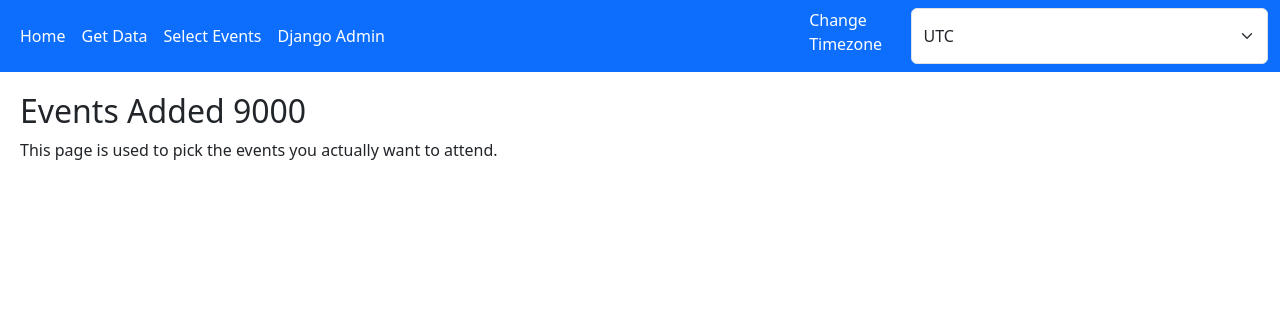
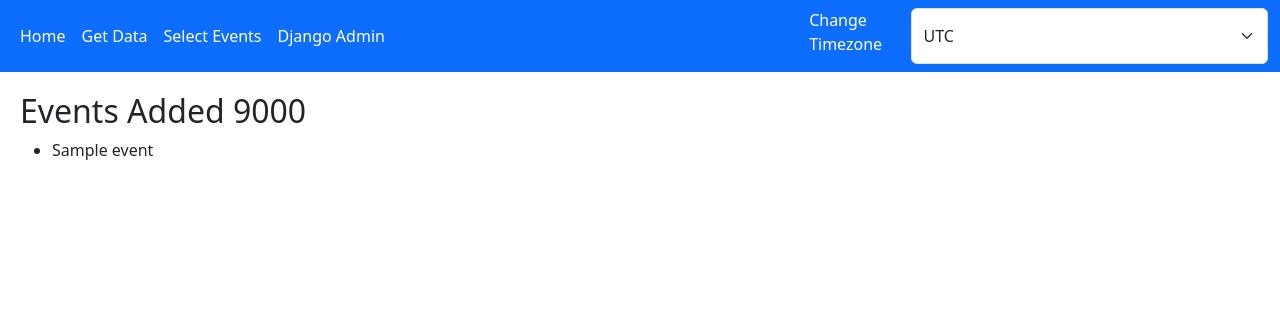
Before and after one commit to amansomething/schedule_maker_9000, a Django app: page /select_events in a window 1280 px wide. Shown: the top 332 px of the page. Run offline with Django 4.2, Linux system fonts and the light colour scheme; tables that the repository leaves empty hold one stand-in row (values such as "Sample post"); parts of the project's set-up code (start-up, migrations or seed data) failed here and were passed over; some libraries are stand-ins or nearby versions.

Commit message:
Tooltip testing

```diff
--- /dev/null
+++ b/static/js/custom.js
@@ -0,0 +1,3 @@
+const tooltipTriggerList = document.querySelectorAll('[data-bs-toggle="tooltip"]')
+
+const tooltipList = [...tooltipTriggerList].map(tooltipTriggerEl => new bootstrap.Tooltip(tooltipTriggerEl))
--- a/templates/select_events.html
+++ b/templates/select_events.html
@@ -3,6 +3,14 @@
 {% block content %}
     <main>
         <h2>Events Added 9000</h2>
-    <p>This page is used to pick the events you actually want to attend.</p>
+        <ul>
+            {% for event in wed_events %}
+                <li data-bs-toggle="tooltip" data-bs-placement="top"
+                    data-bs-custom-class="custom-tooltip"
+                    data-bs-title="This is a test.">
+                    {{ event.title }}
+                </li>
+            {% endfor %}
+        </ul>
     </main>
 {% endblock content %}
```
